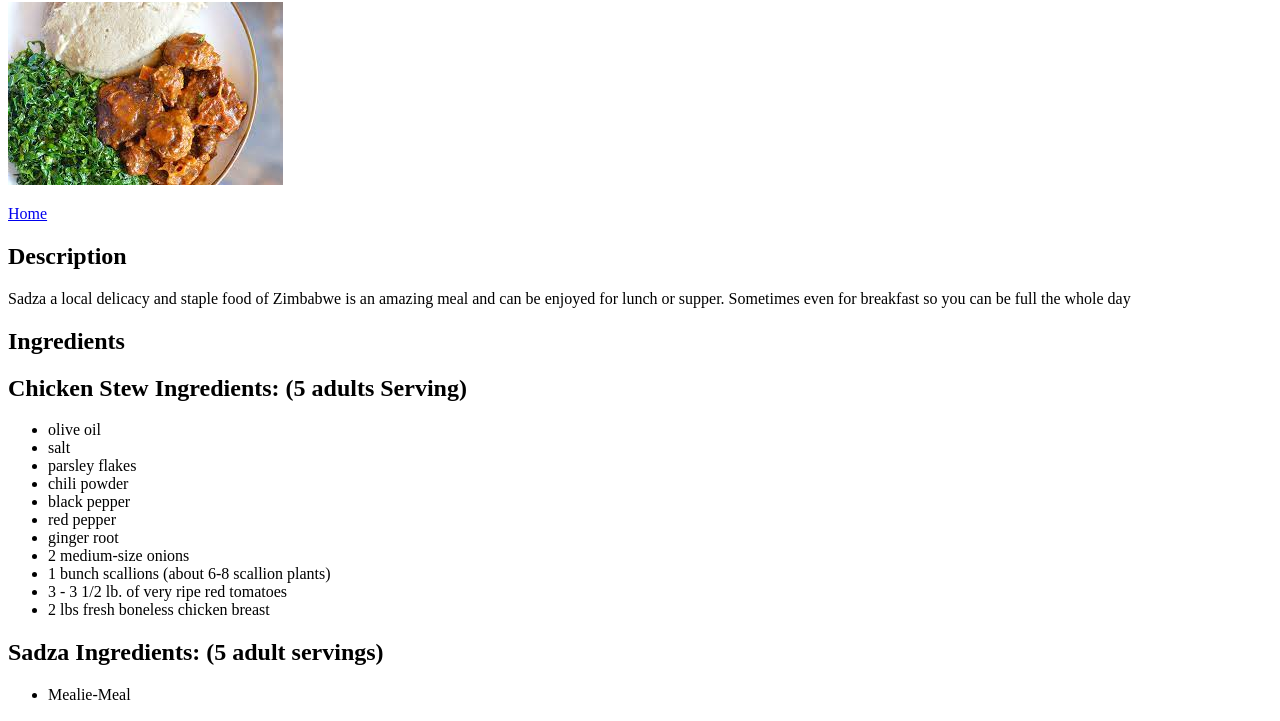
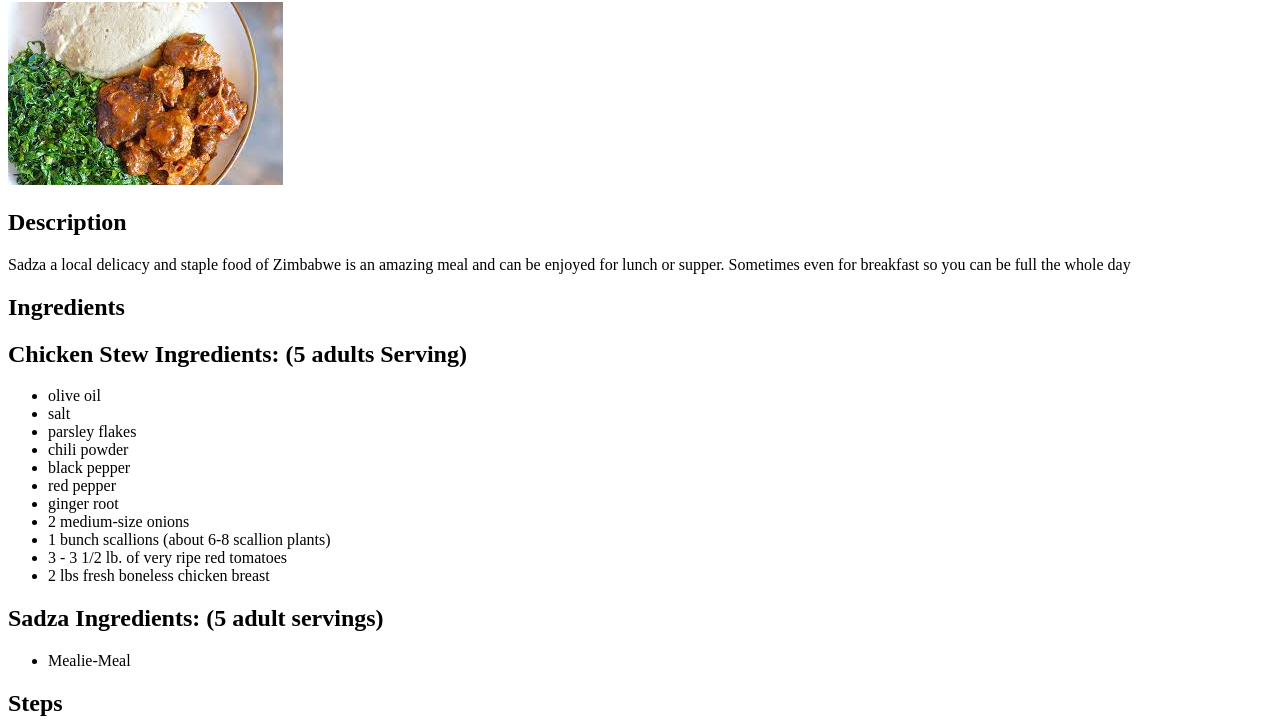
Before and after one commit to Clearcoat101/odin-recipes, a plain HTML site: page recipes/sadza.html in a window 1280 px wide. Shown: the part 78-799 px from the top of the page. Drawn offline with Linux system fonts and the light colour scheme.

Commit message:
Duplicate Home anchor tags, removed top one and left the one at the bottom

```diff
--- a/recipes/sadza.html
+++ b/recipes/sadza.html
@@ -10,7 +10,7 @@
     <h1>Sadza</h1>
     <p><img src="../images/sadza.jpg"></p>
 
-    <a href="../index.html">Home</a>
+
     <h2>Description</h2>
     <p>Sadza a local delicacy and staple food of Zimbabwe is an amazing meal and can be enjoyed for lunch or supper. Sometimes even for breakfast so you can be full the whole day</p>
     <h2>Ingredients</h2>
```
